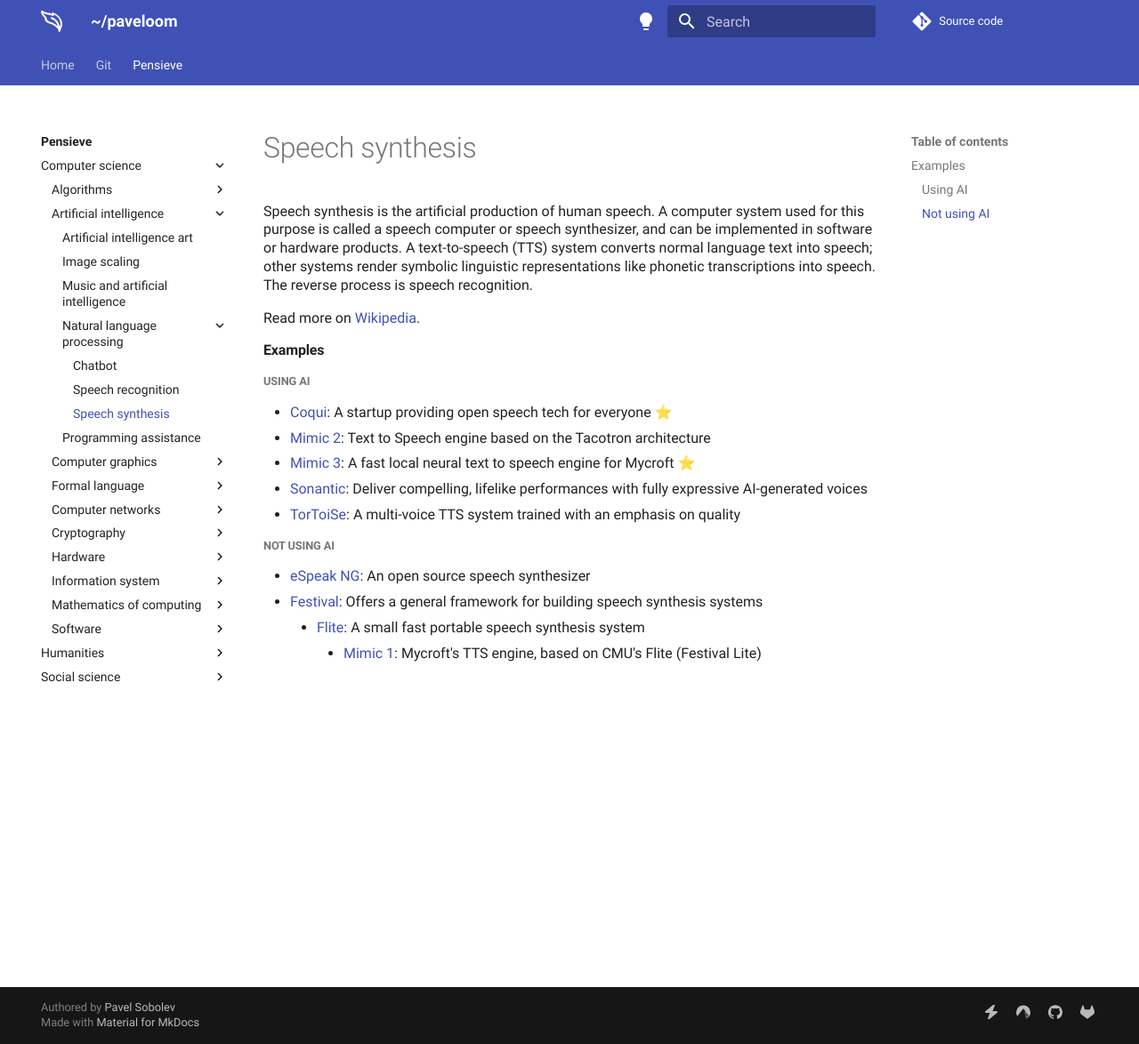
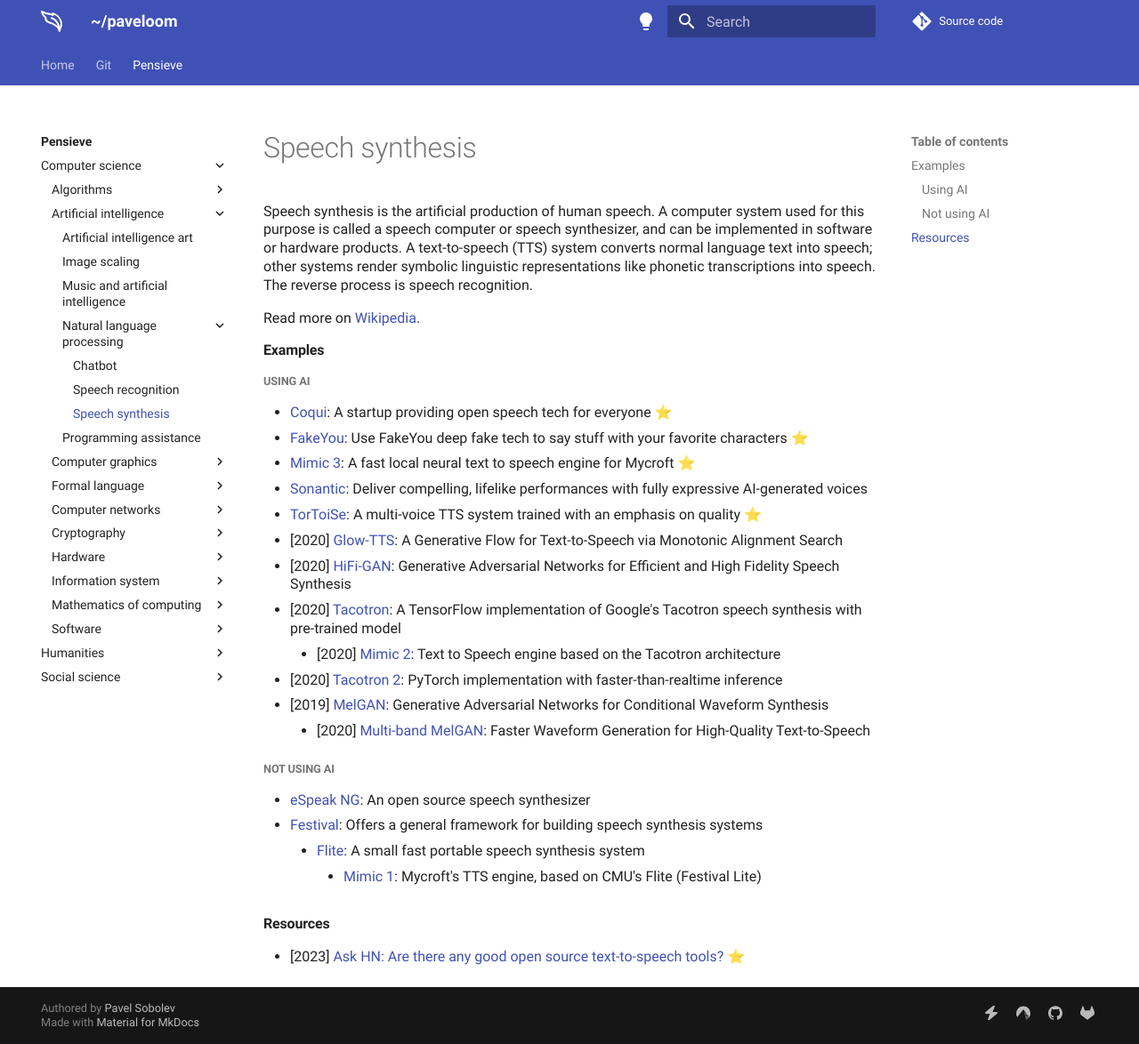
Before and after one commit to paveloom/paveloom.dev, an MkDocs documentation site: the page built from content/pensieve/speech-synthesis.md, in a window 1280 px wide and 1174 px high. Shown: the whole window at 89% size. Built offline with MkDocs 1.6.1 and Material for MkDocs 9.7.7, drawn with Linux system fonts in a browser that asks for light colours; comment, search, counter and statistics services are not loaded.

Commit message:
Pensieve: update the Speech synthesis page.

```diff
--- a/content/pensieve/speech-synthesis.md
+++ b/content/pensieve/speech-synthesis.md
@@ -8,13 +8,23 @@
 
 ##### Using AI
 - [Coqui](https://coqui.ai): A startup providing open speech tech for everyone ⭐
-- [Mimic 2](https://github.com/MycroftAI/mimic2): Text to Speech engine based on the Tacotron architecture
+- [FakeYou](https://fakeyou.com): Use FakeYou deep fake tech to say stuff with your favorite characters ⭐
 - [Mimic 3](https://github.com/MycroftAI/mimic3): A fast local neural text to speech engine for Mycroft ⭐
 - [Sonantic](https://www.sonantic.io): Deliver compelling, lifelike performances with fully expressive AI-generated voices
-- [TorToiSe](https://github.com/neonbjb/tortoise-tts): A multi-voice TTS system trained with an emphasis on quality
+- [TorToiSe](https://github.com/neonbjb/tortoise-tts): A multi-voice TTS system trained with an emphasis on quality ⭐
+- [2020] [Glow-TTS](https://github.com/jaywalnut310/glow-tts): A Generative Flow for Text-to-Speech via Monotonic Alignment Search
+- [2020] [HiFi-GAN](https://github.com/jik876/hifi-gan): Generative Adversarial Networks for Efficient and High Fidelity Speech Synthesis
+- [2020] [Tacotron](https://github.com/keithito/tacotron): A TensorFlow implementation of Google's Tacotron speech synthesis with pre-trained model
+    - [2020] [Mimic 2](https://github.com/MycroftAI/mimic2): Text to Speech engine based on the Tacotron architecture
+- [2020] [Tacotron 2](https://github.com/NVIDIA/tacotron2): PyTorch implementation with faster-than-realtime inference
+- [2019] [MelGAN](https://arxiv.org/abs/1910.06711): Generative Adversarial Networks for Conditional Waveform Synthesis
+    - [2020] [Multi-band MelGAN](https://arxiv.org/abs/2005.05106): Faster Waveform Generation for High-Quality Text-to-Speech
 
 ##### Not using AI
 - [eSpeak NG](https://github.com/espeak-ng/espeak-ng): An open source speech synthesizer
 - [Festival](https://www.cstr.ed.ac.uk/projects/festival): Offers a general framework for building speech synthesis systems
     - [Flite](https://github.com/festvox/flite): A small fast portable speech synthesis system
         - [Mimic 1](https://github.com/MycroftAI/mimic1): Mycroft's TTS engine, based on CMU's Flite (Festival Lite)
+
+#### Resources
+- [2023] [Ask HN: Are there any good open source text-to-speech tools?](https://news.ycombinator.com/item?id=34211457) ⭐
```
